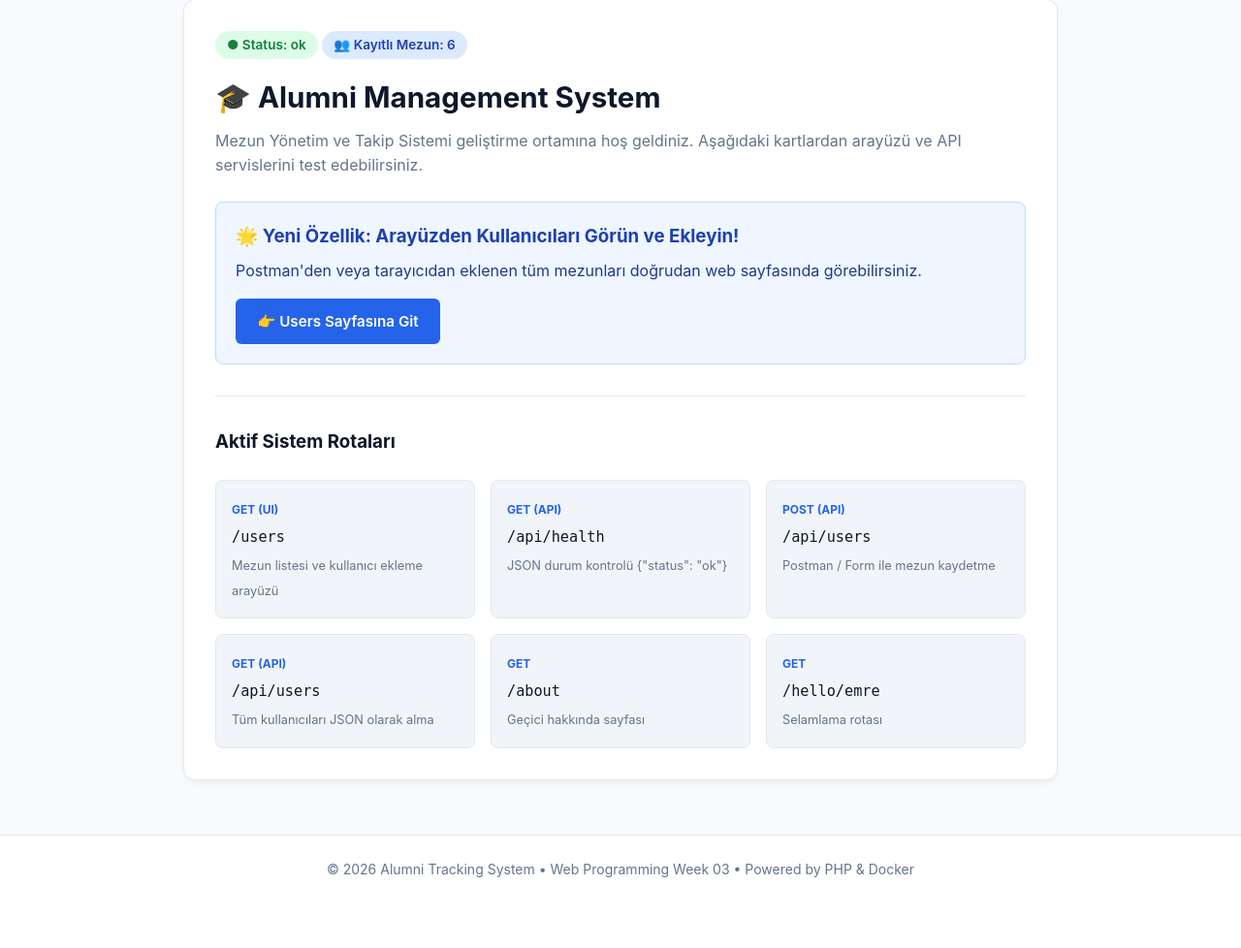
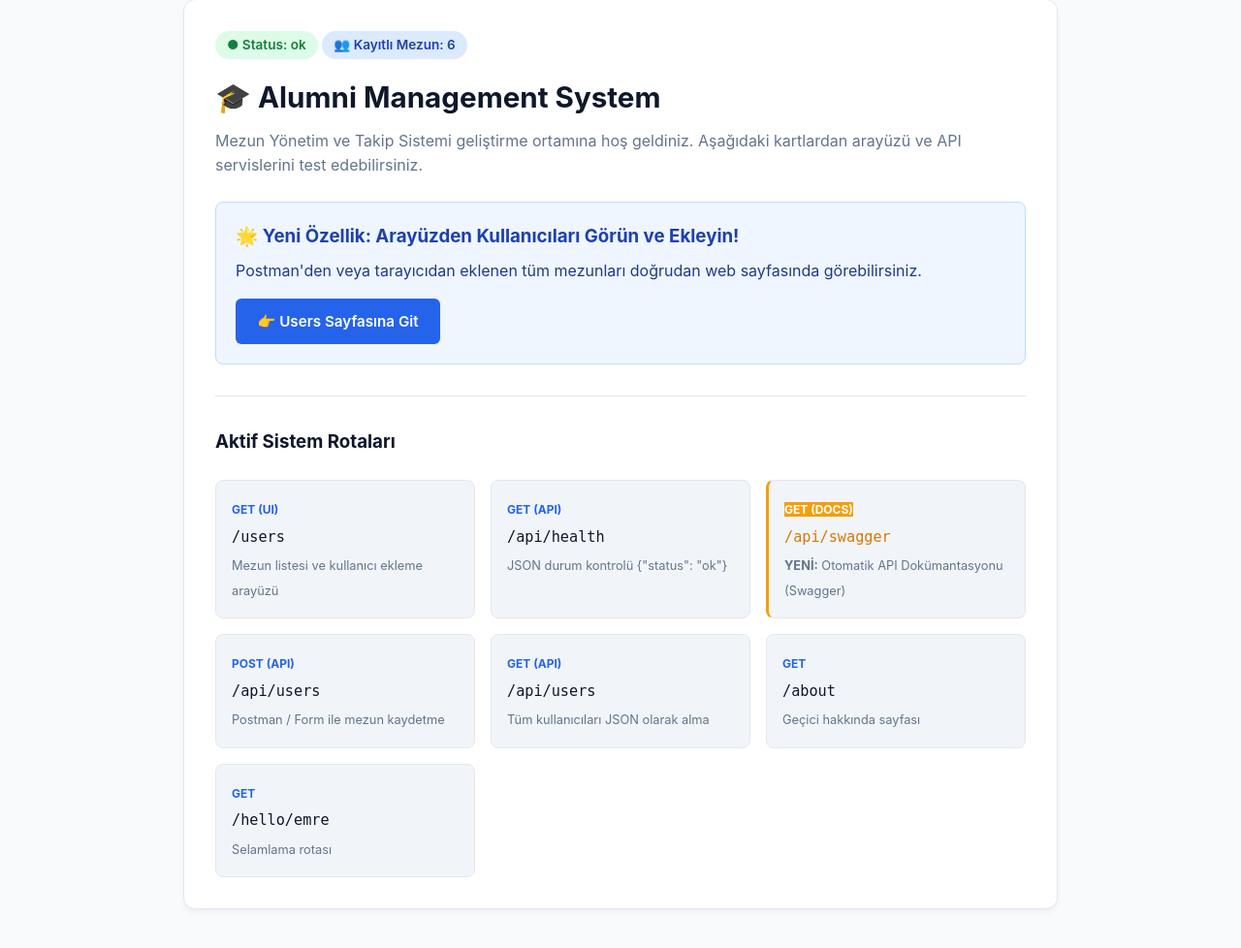
Before and after one commit to zehraras/alumni_, a PHP site: page / in a window 1280 px wide. Shown: the part 100-1078 px from the top of the page at 97% size. Before the commit the page ends 1005 px from the top, so only its background shows below. Run offline with PHP 8.4, Linux system fonts and the light colour scheme.

Commit message:
Implement Step 7: Add /api/swagger endpoint for dynamic API docs

```diff
--- a/index.php
+++ b/index.php
@@ -382,6 +382,11 @@ if ($path === '/') {
                     <a href="{$prefix}/api/health" class="route-path">/api/health</a>
                     <span class="route-desc">JSON durum kontrolü {"status": "ok"}</span>
                 </div>
+                <div class="route-item" style="border-left: 3px solid #f59e0b;">
+                    <span class="route-method" style="background: #f59e0b; color: white;">GET (DOCS)</span>
+                    <a href="{$prefix}/api/swagger" class="route-path" style="color: #d97706;">/api/swagger</a>
+                    <span class="route-desc"><strong>YENİ:</strong> Otomatik API Dokümantasyonu (Swagger)</span>
+                </div>
                 <div class="route-item">
                     <span class="route-method">POST (API)</span>
                     <a href="{$prefix}/api/users" class="route-path">/api/users</a>
@@ -659,6 +664,72 @@ if ($path === '/api/health') {
 }
 
 // -------------------------------------------------------------
+// Week 03 - Step 7: GET /api/swagger -> API Documentation
+// -------------------------------------------------------------
+if ($path === '/api/swagger') {
+    header('Content-Type: application/json; charset=utf-8');
+
+    $swaggerDoc = [
+        'openapi' => '3.0.0',
+        'info' => [
+            'title' => 'Alumni System API',
+            'description' => 'Mezun takip sistemi API dokümantasyonu. Bu doküman otomatik olarak güncellenir (Week 3 - Step 7).',
+            'version' => '1.0.0'
+        ],
+        'paths' => [
+            '/api/health' => [
+                'get' => [
+                    'summary' => 'Sistem sağlık durumu kontrolü',
+                    'responses' => [
+                        '200' => [
+                            'description' => 'Sistem çalışıyor',
+                            'content' => ['application/json' => ['example' => ['status' => 'ok']]]
+                        ]
+                    ]
+                ]
+            ],
+            '/api/users' => [
+                'get' => [
+                    'summary' => 'Tüm mezunları listele',
+                    'responses' => ['200' => ['description' => 'Mezun listesi (JSON array)']]
+                ],
+                'post' => [
+                    'summary' => 'Yeni mezun ekle',
+                    'description' => 'Dinamik alanlar kabul edilir (İsim, Soyisim, vb.)',
+                    'responses' => ['201' => ['description' => 'Başarıyla oluşturuldu']]
+                ]
+            ],
+            '/api/users/{id}' => [
+                'get' => [
+                    'summary' => 'ID\'ye göre tekil mezun getir',
+                    'parameters' => [['name' => 'id', 'in' => 'path', 'required' => true, 'schema' => ['type' => 'integer']]],
+                    'responses' => ['200' => ['description' => 'Mezun detayı']]
+                ],
+                'put' => [
+                    'summary' => 'Mezun bilgilerini güncelle',
+                    'parameters' => [['name' => 'id', 'in' => 'path', 'required' => true, 'schema' => ['type' => 'integer']]],
+                    'responses' => ['200' => ['description' => 'Güncellenmiş mezun detayı']]
+                ],
+                'patch' => [
+                    'summary' => 'Mezun bilgilerini kısmi güncelle',
+                    'parameters' => [['name' => 'id', 'in' => 'path', 'required' => true, 'schema' => ['type' => 'integer']]],
+                    'responses' => ['200' => ['description' => 'Güncellenmiş mezun detayı']]
+                ],
+                'delete' => [
+                    'summary' => 'Mezun sil',
+                    'parameters' => [['name' => 'id', 'in' => 'path', 'required' => true, 'schema' => ['type' => 'integer']]],
+                    'responses' => ['200' => ['description' => 'Başarıyla silindi']]
+                ]
+            ]
+        ]
+    ];
+
+    echo json_encode($swaggerDoc, JSON_PRETTY_PRINT | JSON_UNESCAPED_UNICODE | JSON_UNESCAPED_SLASHES);
+    exit;
+}
+
+
+// -------------------------------------------------------------
 // Week 03 - Step 3: POST & GET /api/users -> JSON
 // -------------------------------------------------------------
 if ($path === '/api/users') {
```
